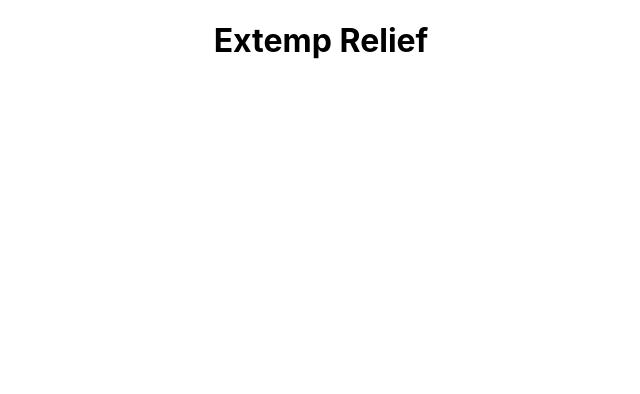
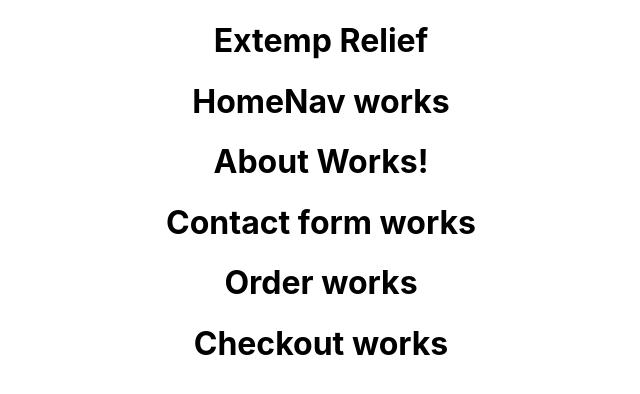
Before and after one commit to dwilley21/extemprelief, a React (Create React App) app: page / in a window 1280 px wide. Shown: the top 394 px of the page, without its empty margins (319-959 px from the left). Built offline with nearby package versions, Linux system fonts and the light colour scheme.

Commit message:
added scaffolding for mvp

```diff
--- a/src/App.js
+++ b/src/App.js
@@ -1,12 +1,23 @@
 import React from 'react';
 import './App.css';
-import './Main/HomeScreen'
+
 import HomeScreen from './Main/HomeScreen';
+import About from './Main/About';
+import Checkout from './Forms/Checkout';
+import ContactForm from './Forms/ContactForm';
+import HomeNav from './UI/HomeNav';
+import Order from './Main/Order';
+
 
 function App() {
   return (
     <div className="App">
     <HomeScreen/>
+    <HomeNav />
+    <About />
+    <ContactForm />
+    <Order />
+    <Checkout />
     </div>
   );
 }
--- /dev/null
+++ b/src/Forms/Checkout.js
@@ -0,0 +1,10 @@
+import React from 'react';
+
+function Checkout() {
+  return (
+    <>
+    <h1>Checkout works</h1>
+    </>
+  );
+}
+export default Checkout;
--- /dev/null
+++ b/src/Forms/ContactForm.js
@@ -0,0 +1,10 @@
+import React from 'react';
+
+function ContactForm() {
+  return (
+    <>
+    <h1>Contact form works</h1>
+    </>
+  );
+}
+export default ContactForm;
--- /dev/null
+++ b/src/Main/About.js
@@ -0,0 +1,10 @@
+import React from 'react';
+
+function About() {
+  return (
+    <>
+    <h1>About Works!</h1>
+    </>
+  );
+}
+export default About;
--- /dev/null
+++ b/src/Main/Order.js
@@ -0,0 +1,10 @@
+import React from 'react';
+
+function Order() {
+  return (
+    <>
+    <h1>Order works</h1>
+    </>
+  );
+}
+export default Order;
--- /dev/null
+++ b/src/UI/HomeNav.js
@@ -0,0 +1,10 @@
+import React from 'react';
+
+function HomeNav() {
+  return (
+    <>
+    <h1>HomeNav works</h1>
+    </>
+  );
+}
+export default HomeNav;
```
Also changed, not shown: src/Main/Services.js (added, +10 -0 lines), src/UI/Cards.js (added, +10 -0 lines).
